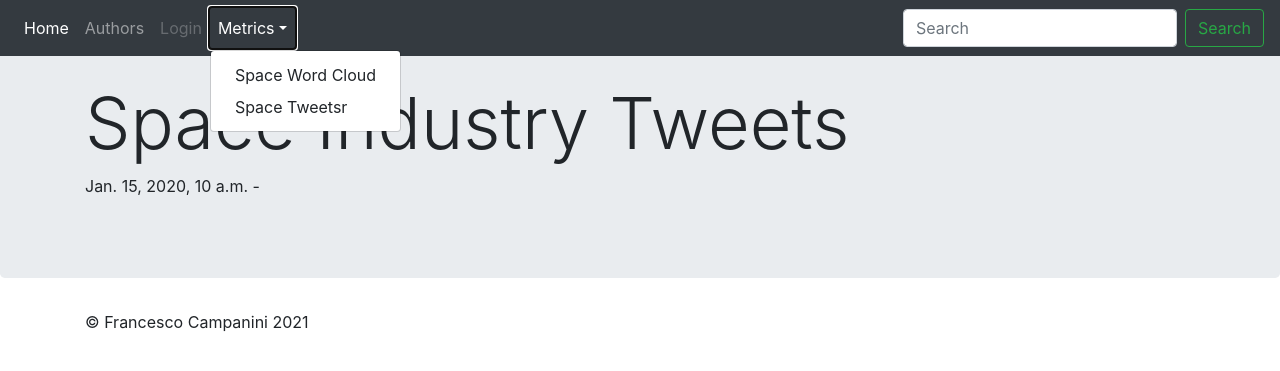
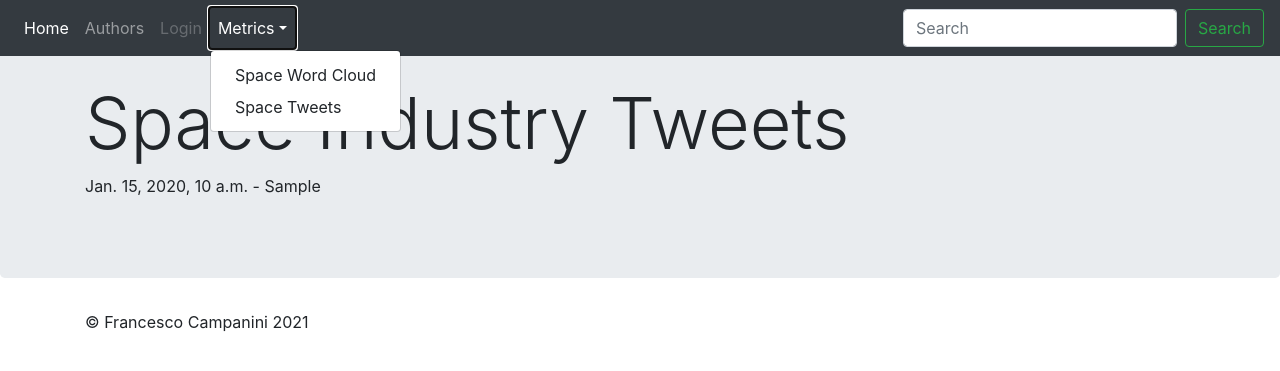
Before and after one commit to f-campanini/space-industry, a Django app: page /tweets/ in a window 1280 px wide, after a click on "Metrics". Shown: the top 371 px of the page. Run offline with Django 3.2, Linux system fonts and the light colour scheme; tables that the repository leaves empty hold one stand-in row (values such as "Sample post"); parts of the project's set-up code (start-up, migrations or seed data) failed here and were passed over; some libraries are stand-ins or nearby versions.

Commit message:
Fixed minor bugs for twitter feature
- wrong requirements.py entry for tweepy
- typo in the frontend

```diff
--- a/requirements.txt
+++ b/requirements.txt
@@ -5,7 +5,7 @@
 django-rest-knox==4.1.0
 djangorestframework==3.12.2
 urllib3==1.26.3
-tweetpy==3.10.0
+tweepy==3.10.0
 python-decouple==3.4.0
 nltk==3.5
 django-pandas==0.6.4
--- a/templates/base.html
+++ b/templates/base.html
@@ -68,7 +68,7 @@
             <a class="nav-link dropdown-toggle" href="#" id="dropdown01" data-toggle="dropdown" aria-haspopup="true" aria-expanded="false">Metrics</a>
             <div class="dropdown-menu" aria-labelledby="dropdown01">
             <a class="dropdown-item" href="{% url 'word_cloud' %}">Space Word Cloud</a>
-            <a class="dropdown-item" href="{% url 'tweets' %}">Space Tweetsr</a>
+            <a class="dropdown-item" href="{% url 'tweets' %}">Space Tweets</a>
             </div>
         </li>
         </ul>
--- a/templates/tweet_list.html
+++ b/templates/tweet_list.html
@@ -5,7 +5,7 @@
         <div class="container">
           <h3 class="display-3">Space Industry Tweets</h3>
           {% for item in tweets %}
-            {{ item.published_date }} - {{ item.text }}</a>
+            {{ item.published_date }} - {{ item.txt }}</a>
             <p></p>
           {% endfor %}
         </div>
```
